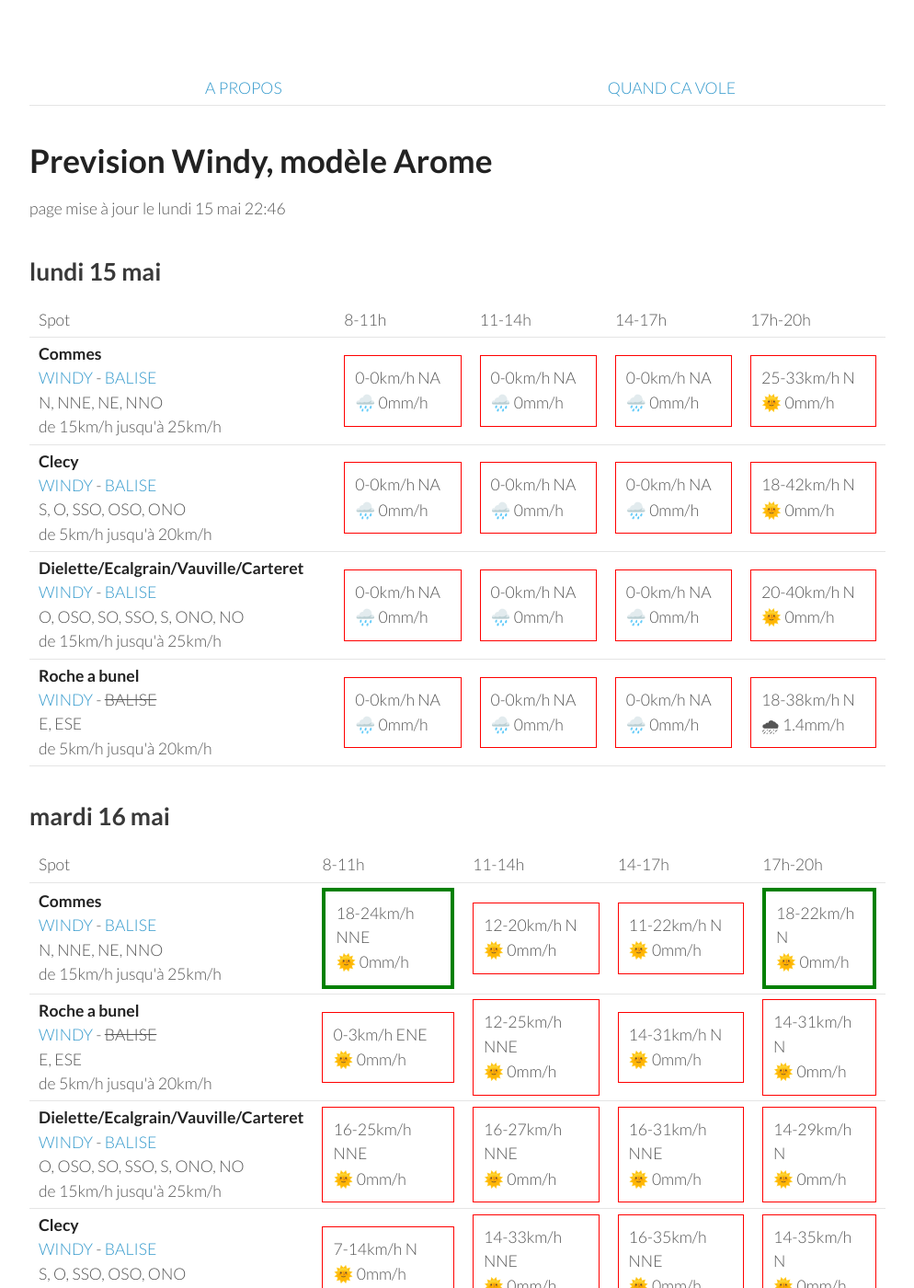
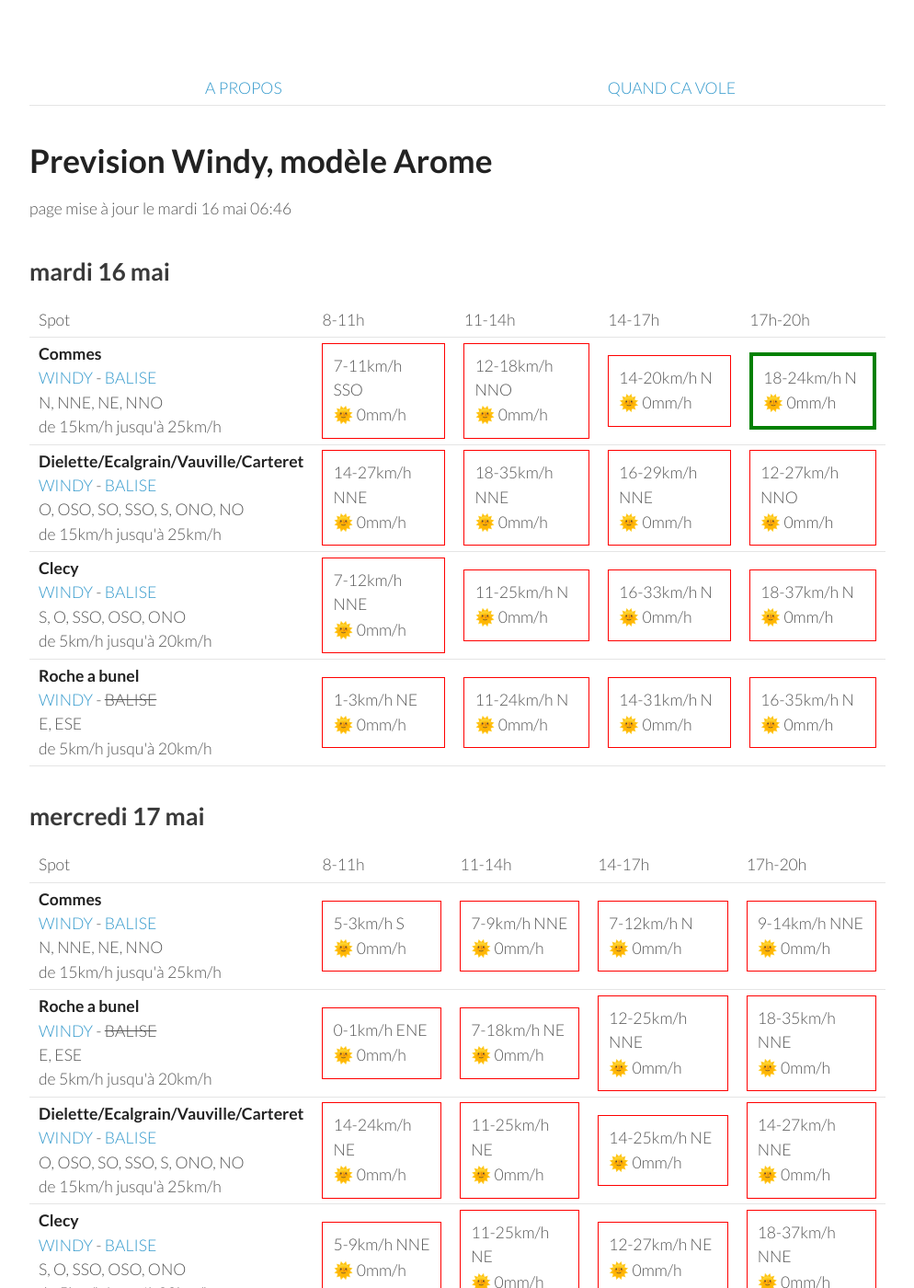
Before and after one commit to parapente-dans-le-nord/parapente-dans-le-nord.github.io, a Jekyll site: the page built from normandie.markdown, in a window 1280 px wide and 1400 px high. Shown: the whole window at 92% size, without its empty margins (26-1020 px from the left). Built offline with Jekyll 4.4.1, drawn with Linux system fonts in a browser that asks for light colours; some of the changed text lies outside the part shown.

Commit message:
update index.markdown

```diff
--- a/normandie.markdown
+++ b/normandie.markdown
@@ -7,60 +7,8 @@ title:  "Tous les spots"
 {: .links}
 
 # Prevision Windy, modèle Arome
-page mise à jour le lundi 15 mai 22:46
+page mise à jour le mardi 16 mai 06:46
 
-## lundi 15 mai
-
-{::nomarkdown}
-<table>
-  <tbody>
-    <tr>
-      <td>Spot</td>
-      <td>8-11h</td>
-      <td>11-14h</td>
-      <td>14-17h</td>
-      <td>17h-20h</td>
-    </tr>
-<tr>
-        <td><strong>Commes</strong><br><a href="https://windy.com/49.346/-0.726?48.936,-0.726,8">WINDY</a> - <span class=""><a href="http://www.balisemeteo.com/balise.php?idBalise=158">BALISE</a> </span><br> <span class="vent-favorable">N, NNE, NE, NNO</span><br><span class="force-vent">de 15km/h jusqu'à 25km/h</span> </td>
-
-            <td><div class="not-flyable"><p>0-0km/h NA</p><p>🌧️ 0mm/h</p></div></td>
-            <td><div class="not-flyable"><p>0-0km/h NA</p><p>🌧️ 0mm/h</p></div></td>
-            <td><div class="not-flyable"><p>0-0km/h NA</p><p>🌧️ 0mm/h</p></div></td>
-            <td><div class="not-flyable"><p>25-33km/h N</p><p>🌞 0mm/h</p></div></td>
-
-    </tr>
-<tr>
-        <td><strong>Clecy</strong><br><a href="https://windy.com/48.929/-0.470?48.516,-0.470,8">WINDY</a> - <span class=""><a href="http://www.balisemeteo.com/balise.php?idBalise=122">BALISE</a> </span><br> <span class="vent-favorable">S, O, SSO, OSO, ONO</span><br><span class="force-vent">de 5km/h jusqu'à 20km/h</span> </td>
-
-            <td><div class="not-flyable"><p>0-0km/h NA</p><p>🌧️ 0mm/h</p></div></td>
-            <td><div class="not-flyable"><p>0-0km/h NA</p><p>🌧️ 0mm/h</p></div></td>
-            <td><div class="not-flyable"><p>0-0km/h NA</p><p>🌧️ 0mm/h</p></div></td>
-            <td><div class="not-flyable"><p>18-42km/h N</p><p>🌞 0mm/h</p></div></td>
-
-    </tr>
-<tr>
-        <td><strong>Dielette/Ecalgrain/Vauville/Carteret</strong><br><a href="https://windy.com/49.650/-1.856?49.243,-1.856,8">WINDY</a> - <span class=""><a href="http://www.balisemeteo.com/balise.php?idBalise=81">BALISE</a> </span><br> <span class="vent-favorable">O, OSO, SO, SSO, S, ONO, NO</span><br><span class="force-vent">de 15km/h jusqu'à 25km/h</span> </td>
-
-            <td><div class="not-flyable"><p>0-0km/h NA</p><p>🌧️ 0mm/h</p></div></td>
-            <td><div class="not-flyable"><p>0-0km/h NA</p><p>🌧️ 0mm/h</p></div></td>
-            <td><div class="not-flyable"><p>0-0km/h NA</p><p>🌧️ 0mm/h</p></div></td>
-            <td><div class="not-flyable"><p>20-40km/h N</p><p>🌞 0mm/h</p></div></td>
-
-    </tr>
-<tr>
-        <td><strong>Roche a bunel</strong><br><a href="https://windy.com/48.993/-0.499?48.580,-0.499,8">WINDY</a> - <span class="no-balise"> BALISE </span><br> <span class="vent-favorable">E, ESE</span><br><span class="force-vent">de 5km/h jusqu'à 20km/h</span> </td>
-
-            <td><div class="not-flyable"><p>0-0km/h NA</p><p>🌧️ 0mm/h</p></div></td>
-            <td><div class="not-flyable"><p>0-0km/h NA</p><p>🌧️ 0mm/h</p></div></td>
-            <td><div class="not-flyable"><p>0-0km/h NA</p><p>🌧️ 0mm/h</p></div></td>
-            <td><div class="not-flyable"><p>18-38km/h N</p><p>🌧 1.4mm/h</p></div></td>
-
-    </tr>
-
-</tbody>
-</table>
-{:/}
 ## mardi 16 mai
 
 {::nomarkdown}
@@ -76,40 +24,40 @@ page mise à jour le lundi 15 mai 22:46
 <tr>
         <td><strong>Commes</strong><br><a href="https://windy.com/49.346/-0.726?48.936,-0.726,8">WINDY</a> - <span class=""><a href="http://www.balisemeteo.com/balise.php?idBalise=158">BALISE</a> </span><br> <span class="vent-favorable">N, NNE, NE, NNO</span><br><span class="force-vent">de 15km/h jusqu'à 25km/h</span> </td>
 
-            <td><div class="flyable"><p>18-24km/h NNE</p><p>🌞 0mm/h</p></div></td>
-            <td><div class="not-flyable"><p>12-20km/h N</p><p>🌞 0mm/h</p></div></td>
-            <td><div class="not-flyable"><p>11-22km/h N</p><p>🌞 0mm/h</p></div></td>
-            <td><div class="flyable"><p>18-22km/h N</p><p>🌞 0mm/h</p></div></td>
+            <td><div class="not-flyable"><p>7-11km/h SSO</p><p>🌞 0mm/h</p></div></td>
+            <td><div class="not-flyable"><p>12-18km/h NNO</p><p>🌞 0mm/h</p></div></td>
+            <td><div class="not-flyable"><p>14-20km/h N</p><p>🌞 0mm/h</p></div></td>
+            <td><div class="flyable"><p>18-24km/h N</p><p>🌞 0mm/h</p></div></td>
+
+
+    </tr>
+<tr>
+        <td><strong>Dielette/Ecalgrain/Vauville/Carteret</strong><br><a href="https://windy.com/49.650/-1.856?49.243,-1.856,8">WINDY</a> - <span class=""><a href="http://www.balisemeteo.com/balise.php?idBalise=81">BALISE</a> </span><br> <span class="vent-favorable">O, OSO, SO, SSO, S, ONO, NO</span><br><span class="force-vent">de 15km/h jusqu'à 25km/h</span> </td>
+
+            <td><div class="not-flyable"><p>14-27km/h NNE</p><p>🌞 0mm/h</p></div></td>
+            <td><div class="not-flyable"><p>18-35km/h NNE</p><p>🌞 0mm/h</p></div></td>
+            <td><div class="not-flyable"><p>16-29km/h NNE</p><p>🌞 0mm/h</p></div></td>
+            <td><div class="not-flyable"><p>12-27km/h NNO</p><p>🌞 0mm/h</p></div></td>
+
+
+    </tr>
+<tr>
+        <td><strong>Clecy</strong><br><a href="https://windy.com/48.929/-0.470?48.516,-0.470,8">WINDY</a> - <span class=""><a href="http://www.balisemeteo.com/balise.php?idBalise=122">BALISE</a> </span><br> <span class="vent-favorable">S, O, SSO, OSO, ONO</span><br><span class="force-vent">de 5km/h jusqu'à 20km/h</span> </td>
+
+            <td><div class="not-flyable"><p>7-12km/h NNE</p><p>🌞 0mm/h</p></div></td>
+            <td><div class="not-flyable"><p>11-25km/h N</p><p>🌞 0mm/h</p></div></td>
+            <td><div class="not-flyable"><p>16-33km/h N</p><p>🌞 0mm/h</p></div></td>
+            <td><div class="not-flyable"><p>18-37km/h N</p><p>🌞 0mm/h</p></div></td>
 
 
     </tr>
 <tr>
         <td><strong>Roche a bunel</strong><br><a href="https://windy.com/48.993/-0.499?48.580,-0.499,8">WINDY</a> - <span class="no-balise"> BALISE </span><br> <span class="vent-favorable">E, ESE</span><br><span class="force-vent">de 5km/h jusqu'à 20km/h</span> </td>
 
-            <td><div class="not-flyable"><p>0-3km/h ENE</p><p>🌞 0mm/h</p></div></td>
-            <td><div class="not-flyable"><p>12-25km/h NNE</p><p>🌞 0mm/h</p></div></td>
+            <td><div class="not-flyable"><p>1-3km/h NE</p><p>🌞 0mm/h</p></div></td>
+            <td><div class="not-flyable"><p>11-24km/h N</p><p>🌞 0mm/h</p></div></td>
             <td><div class="not-flyable"><p>14-31km/h N</p><p>🌞 0mm/h</p></div></td>
-            <td><div class="not-flyable"><p>14-31km/h N</p><p>🌞 0mm/h</p></div></td>
-
-
-    </tr>
-<tr>
-        <td><strong>Dielette/Ecalgrain/Vauville/Carteret</strong><br><a href="https://windy.com/49.650/-1.856?49.243,-1.856,8">WINDY</a> - <span class=""><a href="http://www.balisemeteo.com/balise.php?idBalise=81">BALISE</a> </span><br> <span class="vent-favorable">O, OSO, SO, SSO, S, ONO, NO</span><br><span class="force-vent">de 15km/h jusqu'à 25km/h</span> </td>
-
-            <td><div class="not-flyable"><p>16-25km/h NNE</p><p>🌞 0mm/h</p></div></td>
-            <td><div class="not-flyable"><p>16-27km/h NNE</p><p>🌞 0mm/h</p></div></td>
-            <td><div class="not-flyable"><p>16-31km/h NNE</p><p>🌞 0mm/h</p></div></td>
-            <td><div class="not-flyable"><p>14-29km/h N</p><p>🌞 0mm/h</p></div></td>
-
-
-    </tr>
-<tr>
-        <td><strong>Clecy</strong><br><a href="https://windy.com/48.929/-0.470?48.516,-0.470,8">WINDY</a> - <span class=""><a href="http://www.balisemeteo.com/balise.php?idBalise=122">BALISE</a> </span><br> <span class="vent-favorable">S, O, SSO, OSO, ONO</span><br><span class="force-vent">de 5km/h jusqu'à 20km/h</span> </td>
-
-            <td><div class="not-flyable"><p>7-14km/h N</p><p>🌞 0mm/h</p></div></td>
-            <td><div class="not-flyable"><p>14-33km/h NNE</p><p>🌞 0mm/h</p></div></td>
-            <td><div class="not-flyable"><p>16-35km/h NNE</p><p>🌞 0mm/h</p></div></td>
-            <td><div class="not-flyable"><p>14-35km/h N</p><p>🌞 0mm/h</p></div></td>
+            <td><div class="not-flyable"><p>16-35km/h N</p><p>🌞 0mm/h</p></div></td>
 
 
     </tr>
@@ -132,10 +80,20 @@ page mise à jour le lundi 15 mai 22:46
 <tr>
         <td><strong>Commes</strong><br><a href="https://windy.com/49.346/-0.726?48.936,-0.726,8">WINDY</a> - <span class=""><a href="http://www.balisemeteo.com/balise.php?idBalise=158">BALISE</a> </span><br> <span class="vent-favorable">N, NNE, NE, NNO</span><br><span class="force-vent">de 15km/h jusqu'à 25km/h</span> </td>
 
-            <td><div class="not-flyable"><p>7-11km/h SSO</p><p>🌞 0mm/h</p></div></td>
-            <td><div class="not-flyable"><p>12-25km/h NE</p><p>🌞 0mm/h</p></div></td>
-            <td><div class="not-flyable"><p>14-27km/h NNE</p><p>🌞 0mm/h</p></div></td>
-            <td><div class="not-flyable"><p>14-25km/h NNE</p><p>🌞 0mm/h</p></div></td>
+            <td><div class="not-flyable"><p>5-3km/h S</p><p>🌞 0mm/h</p></div></td>
+            <td><div class="not-flyable"><p>7-9km/h NNE</p><p>🌞 0mm/h</p></div></td>
+            <td><div class="not-flyable"><p>7-12km/h N</p><p>🌞 0mm/h</p></div></td>
+            <td><div class="not-flyable"><p>9-14km/h NNE</p><p>🌞 0mm/h</p></div></td>
+
+
+    </tr>
+<tr>
+        <td><strong>Roche a bunel</strong><br><a href="https://windy.com/48.993/-0.499?48.580,-0.499,8">WINDY</a> - <span class="no-balise"> BALISE </span><br> <span class="vent-favorable">E, ESE</span><br><span class="force-vent">de 5km/h jusqu'à 20km/h</span> </td>
+
+            <td><div class="not-flyable"><p>0-1km/h ENE</p><p>🌞 0mm/h</p></div></td>
+            <td><div class="not-flyable"><p>7-18km/h NE</p><p>🌞 0mm/h</p></div></td>
+            <td><div class="not-flyable"><p>12-25km/h NNE</p><p>🌞 0mm/h</p></div></td>
+            <td><div class="not-flyable"><p>18-35km/h NNE</p><p>🌞 0mm/h</p></div></td>
 
 
     </tr>
@@ -143,29 +101,19 @@ page mise à jour le lundi 15 mai 22:46
         <td><strong>Dielette/Ecalgrain/Vauville/Carteret</strong><br><a href="https://windy.com/49.650/-1.856?49.243,-1.856,8">WINDY</a> - <span class=""><a href="http://www.balisemeteo.com/balise.php?idBalise=81">BALISE</a> </span><br> <span class="vent-favorable">O, OSO, SO, SSO, S, ONO, NO</span><br><span class="force-vent">de 15km/h jusqu'à 25km/h</span> </td>
 
             <td><div class="not-flyable"><p>14-24km/h NE</p><p>🌞 0mm/h</p></div></td>
-            <td><div class="not-flyable"><p>14-24km/h NNE</p><p>🌞 0mm/h</p></div></td>
-            <td><div class="not-flyable"><p>14-24km/h NNE</p><p>🌞 0mm/h</p></div></td>
-            <td><div class="not-flyable"><p>12-22km/h NNE</p><p>🌞 0mm/h</p></div></td>
+            <td><div class="not-flyable"><p>11-25km/h NE</p><p>🌞 0mm/h</p></div></td>
+            <td><div class="not-flyable"><p>14-25km/h NE</p><p>🌞 0mm/h</p></div></td>
+            <td><div class="not-flyable"><p>14-27km/h NNE</p><p>🌞 0mm/h</p></div></td>
 
 
     </tr>
 <tr>
         <td><strong>Clecy</strong><br><a href="https://windy.com/48.929/-0.470?48.516,-0.470,8">WINDY</a> - <span class=""><a href="http://www.balisemeteo.com/balise.php?idBalise=122">BALISE</a> </span><br> <span class="vent-favorable">S, O, SSO, OSO, ONO</span><br><span class="force-vent">de 5km/h jusqu'à 20km/h</span> </td>
 
-            <td><div class="not-flyable"><p>7-14km/h NNO</p><p>🌞 0mm/h</p></div></td>
-            <td><div class="not-flyable"><p>12-29km/h NE</p><p>🌞 0mm/h</p></div></td>
-            <td><div class="not-flyable"><p>14-31km/h NNE</p><p>🌧 0.3mm/h</p></div></td>
-            <td><div class="not-flyable"><p>14-33km/h NNE</p><p>🌧 0.2mm/h</p></div></td>
-
-
-    </tr>
-<tr>
-        <td><strong>Roche a bunel</strong><br><a href="https://windy.com/48.993/-0.499?48.580,-0.499,8">WINDY</a> - <span class="no-balise"> BALISE </span><br> <span class="vent-favorable">E, ESE</span><br><span class="force-vent">de 5km/h jusqu'à 20km/h</span> </td>
-
-            <td><div class="not-flyable"><p>1-1km/h SE</p><p>🌞 0mm/h</p></div></td>
-            <td><div class="not-flyable"><p>14-31km/h NNE</p><p>🌧 0.2mm/h</p></div></td>
-            <td><div class="not-flyable"><p>14-33km/h NNE</p><p>🌧 0.4mm/h</p></div></td>
-            <td><div class="not-flyable"><p>14-33km/h NNE</p><p>🌞 0mm/h</p></div></td>
+            <td><div class="not-flyable"><p>5-9km/h NNE</p><p>🌞 0mm/h</p></div></td>
+            <td><div class="not-flyable"><p>11-25km/h NE</p><p>🌞 0mm/h</p></div></td>
+            <td><div class="not-flyable"><p>12-27km/h NE</p><p>🌞 0mm/h</p></div></td>
+            <td><div class="not-flyable"><p>18-37km/h NNE</p><p>🌞 0mm/h</p></div></td>
 
 
     </tr>
@@ -188,40 +136,40 @@ page mise à jour le lundi 15 mai 22:46
 <tr>
         <td><strong>Commes</strong><br><a href="https://windy.com/49.346/-0.726?48.936,-0.726,8">WINDY</a> - <span class=""><a href="http://www.balisemeteo.com/balise.php?idBalise=158">BALISE</a> </span><br> <span class="vent-favorable">N, NNE, NE, NNO</span><br><span class="force-vent">de 15km/h jusqu'à 25km/h</span> </td>
 
-            <td><div class="not-flyable"><p>9-12km/h NE</p><p>🌞 0mm/h</p></div></td>
+            <td><div class="not-flyable"><p>7-11km/h NNE</p><p>🌞 0mm/h</p></div></td>
             <td><div class="not-flyable"><p>14-25km/h ENE</p><p>🌞 0mm/h</p></div></td>
-            <td><div class="not-flyable"><p>16-27km/h NE</p><p>🌞 0mm/h</p></div></td>
-            <td><div class="not-flyable"><p>20-37km/h NE</p><p>🌞 0mm/h</p></div></td>
+            <td><div class="not-flyable"><p>12-25km/h NE</p><p>🌞 0mm/h</p></div></td>
+            <td><div class="not-flyable"><p>18-29km/h NE</p><p>🌞 0mm/h</p></div></td>
+
+
+    </tr>
+<tr>
+        <td><strong>Clecy</strong><br><a href="https://windy.com/48.929/-0.470?48.516,-0.470,8">WINDY</a> - <span class=""><a href="http://www.balisemeteo.com/balise.php?idBalise=122">BALISE</a> </span><br> <span class="vent-favorable">S, O, SSO, OSO, ONO</span><br><span class="force-vent">de 5km/h jusqu'à 20km/h</span> </td>
+
+            <td><div class="not-flyable"><p>5-12km/h N</p><p>🌞 0mm/h</p></div></td>
+            <td><div class="not-flyable"><p>11-25km/h NE</p><p>🌞 0mm/h</p></div></td>
+            <td><div class="not-flyable"><p>14-31km/h NE</p><p>🌞 0mm/h</p></div></td>
+            <td><div class="not-flyable"><p>16-37km/h NNE</p><p>🌞 0mm/h</p></div></td>
 
 
     </tr>
 <tr>
         <td><strong>Dielette/Ecalgrain/Vauville/Carteret</strong><br><a href="https://windy.com/49.650/-1.856?49.243,-1.856,8">WINDY</a> - <span class=""><a href="http://www.balisemeteo.com/balise.php?idBalise=81">BALISE</a> </span><br> <span class="vent-favorable">O, OSO, SO, SSO, S, ONO, NO</span><br><span class="force-vent">de 15km/h jusqu'à 25km/h</span> </td>
 
-            <td><div class="not-flyable"><p>5-9km/h ENE</p><p>🌞 0mm/h</p></div></td>
-            <td><div class="not-flyable"><p>11-16km/h ENE</p><p>🌞 0mm/h</p></div></td>
-            <td><div class="not-flyable"><p>18-27km/h NE</p><p>🌞 0mm/h</p></div></td>
-            <td><div class="not-flyable"><p>18-27km/h NE</p><p>🌞 0mm/h</p></div></td>
-
-
-    </tr>
-<tr>
-        <td><strong>Clecy</strong><br><a href="https://windy.com/48.929/-0.470?48.516,-0.470,8">WINDY</a> - <span class=""><a href="http://www.balisemeteo.com/balise.php?idBalise=122">BALISE</a> </span><br> <span class="vent-favorable">S, O, SSO, OSO, ONO</span><br><span class="force-vent">de 5km/h jusqu'à 20km/h</span> </td>
-
-            <td><div class="not-flyable"><p>7-14km/h NNE</p><p>🌞 0mm/h</p></div></td>
-            <td><div class="not-flyable"><p>11-25km/h NE</p><p>🌞 0mm/h</p></div></td>
-            <td><div class="not-flyable"><p>16-37km/h NNE</p><p>🌞 0mm/h</p></div></td>
-            <td><div class="not-flyable"><p>18-40km/h NNE</p><p>🌞 0mm/h</p></div></td>
+            <td><div class="not-flyable"><p>5-11km/h N</p><p>🌞 0mm/h</p></div></td>
+            <td><div class="not-flyable"><p>11-16km/h NE</p><p>🌞 0mm/h</p></div></td>
+            <td><div class="not-flyable"><p>14-24km/h NE</p><p>🌞 0mm/h</p></div></td>
+            <td><div class="not-flyable"><p>14-24km/h NE</p><p>🌞 0mm/h</p></div></td>
 
 
     </tr>
 <tr>
         <td><strong>Roche a bunel</strong><br><a href="https://windy.com/48.993/-0.499?48.580,-0.499,8">WINDY</a> - <span class="no-balise"> BALISE </span><br> <span class="vent-favorable">E, ESE</span><br><span class="force-vent">de 5km/h jusqu'à 20km/h</span> </td>
 
-            <td><div class="not-flyable"><p>7-14km/h NNE</p><p>🌞 0mm/h</p></div></td>
+            <td><div class="not-flyable"><p>7-14km/h N</p><p>🌞 0mm/h</p></div></td>
             <td><div class="not-flyable"><p>11-25km/h NE</p><p>🌞 0mm/h</p></div></td>
-            <td><div class="not-flyable"><p>16-35km/h NNE</p><p>🌞 0mm/h</p></div></td>
-            <td><div class="not-flyable"><p>20-40km/h NNE</p><p>🌞 0mm/h</p></div></td>
+            <td><div class="not-flyable"><p>14-31km/h NE</p><p>🌞 0mm/h</p></div></td>
+            <td><div class="not-flyable"><p>18-37km/h NNE</p><p>🌞 0mm/h</p></div></td>
 
 
     </tr>
@@ -242,10 +190,20 @@ page mise à jour le lundi 15 mai 22:46
       <td>17h-20h</td>
     </tr>
 <tr>
+        <td><strong>Dielette/Ecalgrain/Vauville/Carteret</strong><br><a href="https://windy.com/49.650/-1.856?49.243,-1.856,8">WINDY</a> - <span class=""><a href="http://www.balisemeteo.com/balise.php?idBalise=81">BALISE</a> </span><br> <span class="vent-favorable">O, OSO, SO, SSO, S, ONO, NO</span><br><span class="force-vent">de 15km/h jusqu'à 25km/h</span> </td>
+
+            <td><div class="not-flyable"><p>18-27km/h NE</p><p>🌞 0mm/h</p></div></td>
+            <td><div class="not-flyable"><p>20-29km/h NE</p><p>🌞 0mm/h</p></div></td>
+            <td><div class="not-flyable"><p>27-40km/h NE</p><p>🌞 0mm/h</p></div></td>
+            <td><div class="not-flyable"><p>27-42km/h NE</p><p>🌞 0mm/h</p></div></td>
+
+
+    </tr>
+<tr>
         <td><strong>Clecy</strong><br><a href="https://windy.com/48.929/-0.470?48.516,-0.470,8">WINDY</a> - <span class=""><a href="http://www.balisemeteo.com/balise.php?idBalise=122">BALISE</a> </span><br> <span class="vent-favorable">S, O, SSO, OSO, ONO</span><br><span class="force-vent">de 5km/h jusqu'à 20km/h</span> </td>
 
             <td><div class="not-flyable"><p>11-22km/h NNE</p><p>🌞 0mm/h</p></div></td>
-            <td><div class="not-flyable"><p>18-38km/h NNE</p><p>🌞 0mm/h</p></div></td>
+            <td><div class="not-flyable"><p>22-44km/h NE</p><p>🌞 0mm/h</p></div></td>
             <td><div class="not-flyable"><p>20-44km/h NE</p><p>🌞 0mm/h</p></div></td>
             <td><div class="not-flyable"><p>22-48km/h NNE</p><p>🌞 0mm/h</p></div></td>
 
@@ -254,8 +212,8 @@ page mise à jour le lundi 15 mai 22:46
 <tr>
         <td><strong>Commes</strong><br><a href="https://windy.com/49.346/-0.726?48.936,-0.726,8">WINDY</a> - <span class=""><a href="http://www.balisemeteo.com/balise.php?idBalise=158">BALISE</a> </span><br> <span class="vent-favorable">N, NNE, NE, NNO</span><br><span class="force-vent">de 15km/h jusqu'à 25km/h</span> </td>
 
-            <td><div class="not-flyable"><p>22-33km/h NE</p><p>🌞 0mm/h</p></div></td>
-            <td><div class="not-flyable"><p>25-42km/h NE</p><p>🌞 0mm/h</p></div></td>
+            <td><div class="not-flyable"><p>22-31km/h NE</p><p>🌞 0mm/h</p></div></td>
+            <td><div class="not-flyable"><p>25-40km/h NE</p><p>🌞 0mm/h</p></div></td>
             <td><div class="not-flyable"><p>27-46km/h NE</p><p>🌞 0mm/h</p></div></td>
             <td><div class="not-flyable"><p>31-50km/h NE</p><p>🌞 0mm/h</p></div></td>
 
@@ -265,19 +223,9 @@ page mise à jour le lundi 15 mai 22:46
         <td><strong>Roche a bunel</strong><br><a href="https://windy.com/48.993/-0.499?48.580,-0.499,8">WINDY</a> - <span class="no-balise"> BALISE </span><br> <span class="vent-favorable">E, ESE</span><br><span class="force-vent">de 5km/h jusqu'à 20km/h</span> </td>
 
             <td><div class="not-flyable"><p>12-24km/h NNE</p><p>🌞 0mm/h</p></div></td>
-            <td><div class="not-flyable"><p>20-40km/h NNE</p><p>🌞 0mm/h</p></div></td>
+            <td><div class="not-flyable"><p>22-44km/h NE</p><p>🌞 0mm/h</p></div></td>
             <td><div class="not-flyable"><p>22-46km/h NNE</p><p>🌞 0mm/h</p></div></td>
             <td><div class="not-flyable"><p>24-50km/h NNE</p><p>🌞 0mm/h</p></div></td>
-
-
-    </tr>
-<tr>
-        <td><strong>Dielette/Ecalgrain/Vauville/Carteret</strong><br><a href="https://windy.com/49.650/-1.856?49.243,-1.856,8">WINDY</a> - <span class=""><a href="http://www.balisemeteo.com/balise.php?idBalise=81">BALISE</a> </span><br> <span class="vent-favorable">O, OSO, SO, SSO, S, ONO, NO</span><br><span class="force-vent">de 15km/h jusqu'à 25km/h</span> </td>
-
-            <td><div class="not-flyable"><p>22-31km/h NE</p><p>🌞 0mm/h</p></div></td>
-            <td><div class="not-flyable"><p>25-38km/h NE</p><p>🌞 0mm/h</p></div></td>
-            <td><div class="not-flyable"><p>27-40km/h NE</p><p>🌞 0mm/h</p></div></td>
-            <td><div class="not-flyable"><p>27-42km/h NE</p><p>🌞 0mm/h</p></div></td>
 
 
     </tr>
```
